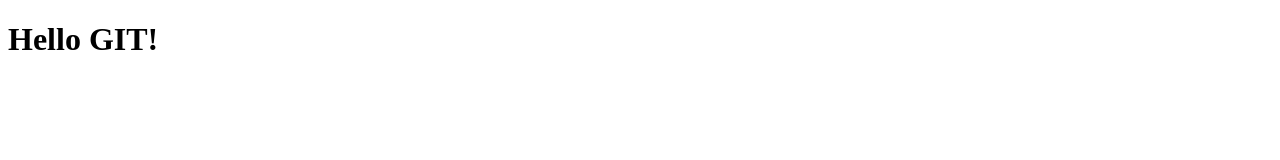
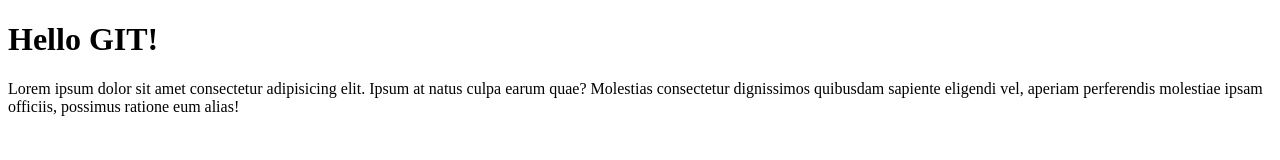
Before and after one commit to michal-reszka/git-course-5, a plain HTML site: page index.html in a window 1280 px wide. Drawn offline with Linux system fonts and the light colour scheme.

Commit message:
added paragraph into index.html

```diff
--- a/index.html
+++ b/index.html
@@ -7,5 +7,7 @@
 </head>
 <body>
     <h1>Hello GIT!</h1>
+
+    <p>Lorem ipsum dolor sit amet consectetur adipisicing elit. Ipsum at natus culpa earum quae? Molestias consectetur dignissimos quibusdam sapiente eligendi vel, aperiam perferendis molestiae ipsam officiis, possimus ratione eum alias!</p>
 </body>
 </html>
```
